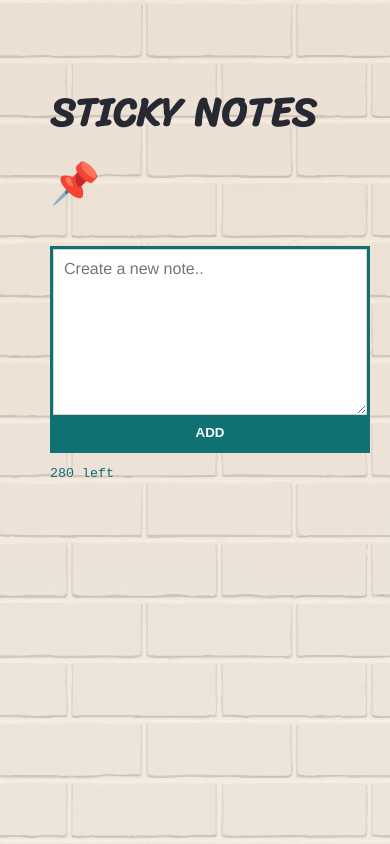
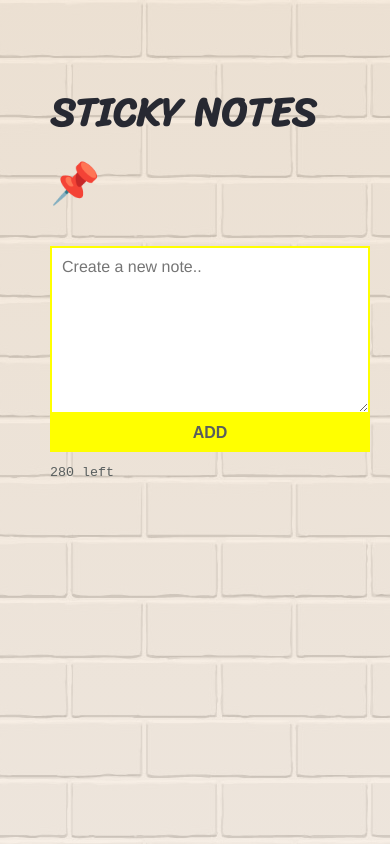
Before and after one commit to NotYourTypicalDeveloper/virtual-postit, a React (Vite) app: page / in a window 390 px wide. Built offline with nearby package versions, Linux system fonts and the light colour scheme.

Commit message:
Added some responsive design

```diff
--- a/src/App.jsx
+++ b/src/App.jsx
@@ -2,37 +2,7 @@ import "./App.scss";
 import { useState, useReducer } from "react";
 import { v4 as uuid } from "uuid";
 import Postit from "./components/Postit.jsx";
-
-const initialNotesState = [];
-const notesReducer = (prevState, action) => {
-  switch (action.type) {
-    // ADD NEW NOTE_____
-    case "ADD_NOTE": {
-      const newState = [...prevState, action.payload];
-      return newState;
-    }
-    // UPDATE EXISTING NOTE_____
-    case "UPDATE_NOTE": {
-      const indexToReplace = prevState.findIndex(
-        (elem) => elem.id === action.payload.id
-      );
-
-      const prevStateNotesSplice = [...prevState];
-      prevStateNotesSplice.splice(indexToReplace, 1, {
-        ...prevState[indexToReplace],
-        text: action.payload.text,
-      });
-      return prevStateNotesSplice;
-    }
-    // DELETE EXISTING NOTE_____
-    case "DELETE_NOTE": {
-      const newState = prevState.filter(
-        (note) => note.id !== action.payload.id
-      );
-      return newState;
-    }
-  }
-};
+import { notesReducer, initialNotesState } from "./utils/Reducer.js";
 
 function App() {
   const [noteInput, setNoteInput] = useState("");
--- a/src/App.scss
+++ b/src/App.scss
@@ -33,7 +33,6 @@ h1 {
   display: flex;
   flex-direction: column;
   width: 320px;
-  border: 3px solid rgb(15, 113, 115);
 
   textarea {
     font-size: 16px;
@@ -43,14 +42,17 @@ h1 {
     max-width: 100%;
     padding: 10px;
     outline: none;
+    border: 2px solid yellow;
   }
 
   button {
     width: 100%;
     text-transform: uppercase;
     font-weight: bold;
-    background-color: rgb(15, 113, 115);
-    color: white;
+    background-color: yellow;
+    color: rgb(88, 94, 94);
+    border: 1px solid yellow;
+    font-size: 16px;
 
     cursor: pointer;
     padding: 10px;
@@ -58,13 +60,16 @@ h1 {
     outline: none;
     &:hover {
       background-color: rgb(240, 93, 94);
+      border: 1px solid rgb(240, 93, 94);
+
+      color: white;
     }
   }
 }
 .char-limit {
   font-size: smaller;
   font-family: "Courier New", Courier, monospace;
-  color: rgb(15, 113, 115);
+  color: rgb(88, 94, 94);
 }
 
 .note {
@@ -100,6 +105,7 @@ h1 {
       max-height: 400px;
       border: 1px solid yellow;
       background-color: lightyellow;
+      width: 90%;
     }
     .action-btn2 {
       letter-spacing: 2px;
@@ -148,10 +154,6 @@ h1 {
     top: 12px;
     height: 1.3rem;
     transition: transform 0.3s ease;
-
-    &:hover {
-      transform: scale(1.6);
-    }
   }
 
   .edit-btn {
@@ -162,4 +164,22 @@ h1 {
     right: 5px;
     transition: transform 0.3s ease;
   }
+
+  .edit-btn:hover,
+  .close-btn:hover {
+    transform: scale(1.4);
+  }
 }
+
+// responsive design
+//large screens over 1248px
+@media screen and (min-width: 1248px) {
+  .note {
+    width: 280px;
+    height: 280px;
+
+    .close-btn {
+      height: 1.6rem;
+    }
+  }
+}
--- /dev/null
+++ b/src/utils/Reducer.js
@@ -0,0 +1,30 @@
+export const initialNotesState = [];
+export const notesReducer = (prevState, action) => {
+  switch (action.type) {
+    // ADD NEW NOTE_____
+    case "ADD_NOTE": {
+      const newState = [...prevState, action.payload];
+      return newState;
+    }
+    // UPDATE EXISTING NOTE_____
+    case "UPDATE_NOTE": {
+      const indexToReplace = prevState.findIndex(
+        (elem) => elem.id === action.payload.id
+      );
+
+      const prevStateNotesSplice = [...prevState];
+      prevStateNotesSplice.splice(indexToReplace, 1, {
+        ...prevState[indexToReplace],
+        text: action.payload.text,
+      });
+      return prevStateNotesSplice;
+    }
+    // DELETE EXISTING NOTE_____
+    case "DELETE_NOTE": {
+      const newState = prevState.filter(
+        (note) => note.id !== action.payload.id
+      );
+      return newState;
+    }
+  }
+};
```
